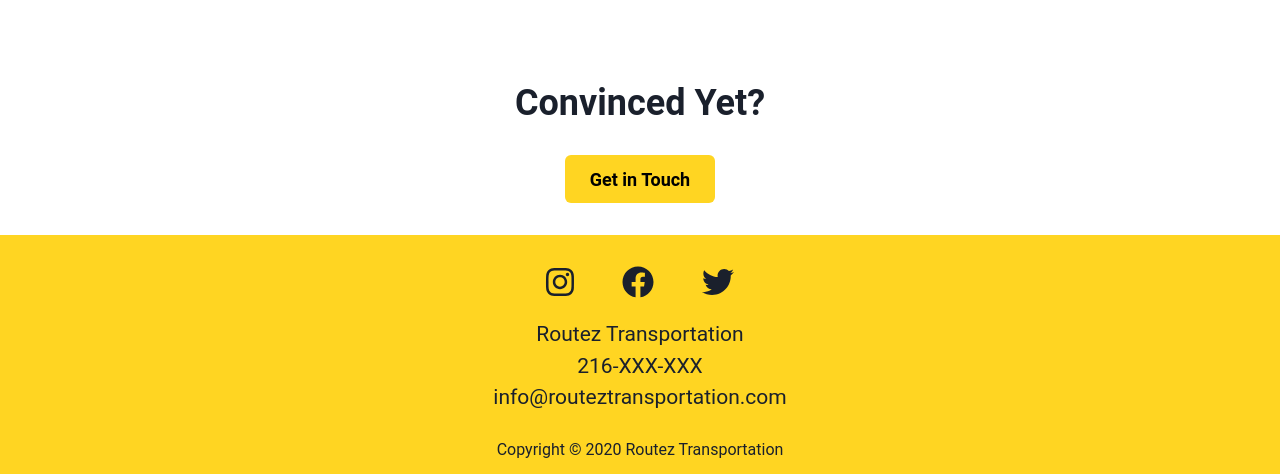
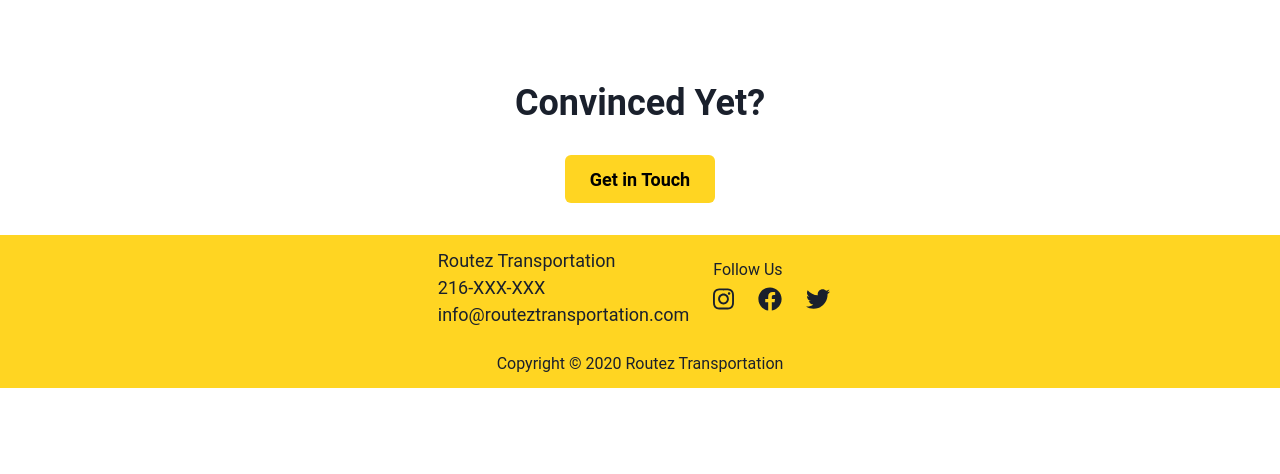
Before and after one commit to 4upz/Routez-Transportation, a Gatsby site: page / in a window 1280 px wide. Shown: the part 2234-2708 px from the top of the page. After the commit the page ends 2622 px from the top, so only its background shows below. Built offline with nearby package versions, Linux system fonts and the light colour scheme; Gatsby itself is replaced by a stand-in of ours.

Commit message:
Change spacing of header and footer

```diff
--- a/src/components/Footer/Footer.jsx
+++ b/src/components/Footer/Footer.jsx
@@ -1,17 +1,28 @@
 import React from "react"
-import { Box, Link, Text } from "@chakra-ui/react"
+import { Box, Flex, Link, Text } from "@chakra-ui/react"
 import SocialLinks from "../Headers/SocialLinks"
 
 const Footer = () => (
-  <Box px={8} py={3} bgColor="brand.500">
-    <SocialLinks />
-    <Box as="footer" mx="auto" textAlign="center" fontSize="21px">
+  <Box as="footer" px={8} py={3} bgColor="brand.500">
+    <Flex
+      justify="center"
+      align="center"
+      flexDir={{ base: "column", md: "row" }}
+    >
+      <Box
+        fontSize="18px"
+        mr={{ base: 0, md: 6 }}
+        mb={{ base: 6, md: 0 }}
+        textAlign={{ base: "center", md: "left" }}
+      >
         <Text>Routez Transportation</Text>
         <Text>216-XXX-XXX</Text>
         <Link href="mailto:info@routeztransportation.com">
           info@routeztransportation.com
         </Link>
       </Box>
+      <SocialLinks />
+    </Flex>
     <Text textAlign="center" mt={6}>
       Copyright © {new Date().getFullYear()} Routez Transportation
     </Text>
--- a/src/components/Headers/Header.jsx
+++ b/src/components/Headers/Header.jsx
@@ -20,9 +20,10 @@ const Header = ({ siteTitle, logo }) => {
       w="100%"
       px={6}
       pt={6}
+      pb={{ base: 6, md: 0 }}
       maxW={1200}
       mx="auto"
-      bg={["brand.500", "brand.500", "transparent", "transparent"]}
+      bg="transparent"
       color="black"
       className="header-nav"
     >
--- a/src/components/Headers/SocialLinks.jsx
+++ b/src/components/Headers/SocialLinks.jsx
@@ -1,5 +1,5 @@
 import React from "react"
-import { Flex, Link } from "@chakra-ui/react"
+import { Box, Flex, Text, Link } from "@chakra-ui/react"
 import { FontAwesomeIcon } from "@fortawesome/react-fontawesome"
 import {
   faInstagram,
@@ -8,24 +8,25 @@ import {
 } from "@fortawesome/free-brands-svg-icons"
 
 const SocialLinks = ({ show }) => (
+  <Box>
+    <Text textAlign={{ base: "center", md: "left" }}>Follow Us</Text>
     <Flex
       display={{ sm: show ? "block" : "none", md: "flex" }}
       justifyContent="center"
-    fontSize="2rem"
-    mx="auto"
-    py={3}
+      fontSize="1.5rem"
       className="social-links"
     >
-    <Link mx={6} href="https://www.instagram.com/">
+      <Link mr={3} href="https://www.instagram.com/">
         <FontAwesomeIcon icon={faInstagram} />
       </Link>
-    <Link mx={6} href="https://www.facebook.com/">
+      <Link mx={3} href="https://www.facebook.com/">
         <FontAwesomeIcon icon={faFacebook} />
       </Link>
-    <Link mx={6} href="https://www.twitter.com/">
+      <Link mx={3} href="https://www.twitter.com/">
         <FontAwesomeIcon icon={faTwitter} />
       </Link>
     </Flex>
+  </Box>
 )
 
 export default SocialLinks
--- a/src/components/Hero/Hero.jsx
+++ b/src/components/Hero/Hero.jsx
@@ -1,5 +1,5 @@
 import React from "react"
-import PropTypes from "prop-types"
+import { Link as GatsbyLink } from "gatsby"
 import {
   Flex,
   Stack,
@@ -63,7 +63,7 @@ const Hero = ({ businessNumber }) => {
               className="secondary-button"
               size="lg"
             >
-              Get In Touch
+              <GatsbyLink to="/contact">Get In Touch</GatsbyLink>
             </Button>
           </Stack>
           <Link
@@ -85,8 +85,4 @@ const Hero = ({ businessNumber }) => {
   )
 }
 
-Hero.propTypes = {
-  image: PropTypes.any,
-}
-
 export default Hero
```
Lines whose indentation alone changed are shown as unchanged.
